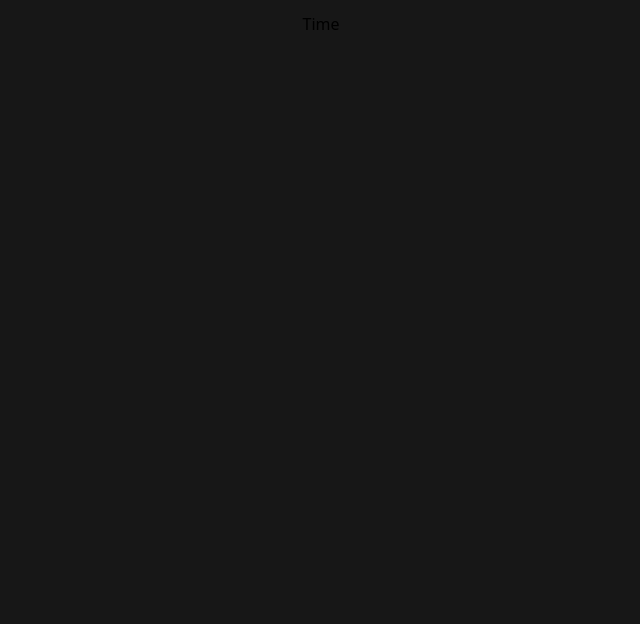
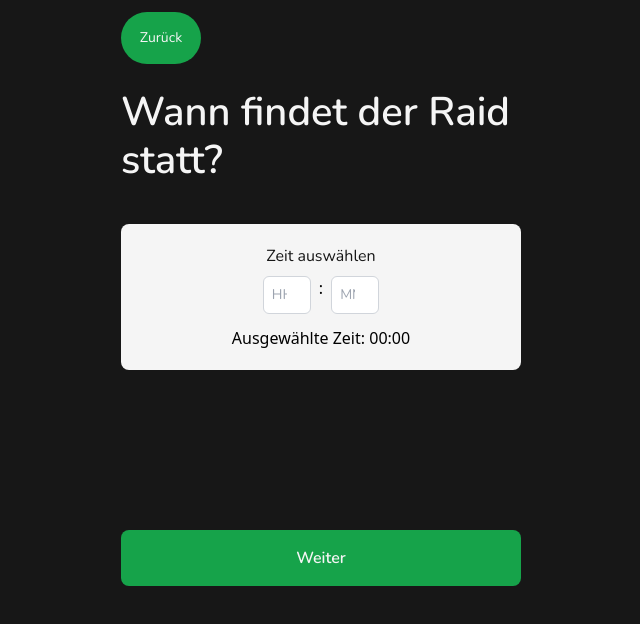
Before and after one commit to fvrxn/pogoraid-website, a Next.js app: page /raid-generator/time in a window 1280 px wide. Shown: the top 624 px of the page, without its empty margins (319-959 px from the left). Built offline with nearby package versions, Linux system fonts and the light colour scheme.

Commit message:
update time page
- implementation of time inputs

```diff
--- a/app/raid-generator/time/page.tsx
+++ b/app/raid-generator/time/page.tsx
@@ -1,7 +1,21 @@
+"use client";
+
+// components imports
+import BackButton from "@/app/components/BackButton";
+import Button from "@/app/components/Button";
+import TimeInput from "@/app/components/TimeInput";
+
+
 export default function Time() {
     return (
-      <div>
-        <p>Time</p>
-      </div>
+      <div className="flex flex-col">
+      <BackButton />
+      <h1 className="font-Nunito text-white font-semibold text-heading mt-6">
+        Wann findet der Raid statt?
+      </h1>
+      <TimeInput />
+      <div id="spacer" className="mt-40" />
+      <Button linkTo="/raid-generator/time" text="Weiter" />
+    </div>
     );
   }
```
